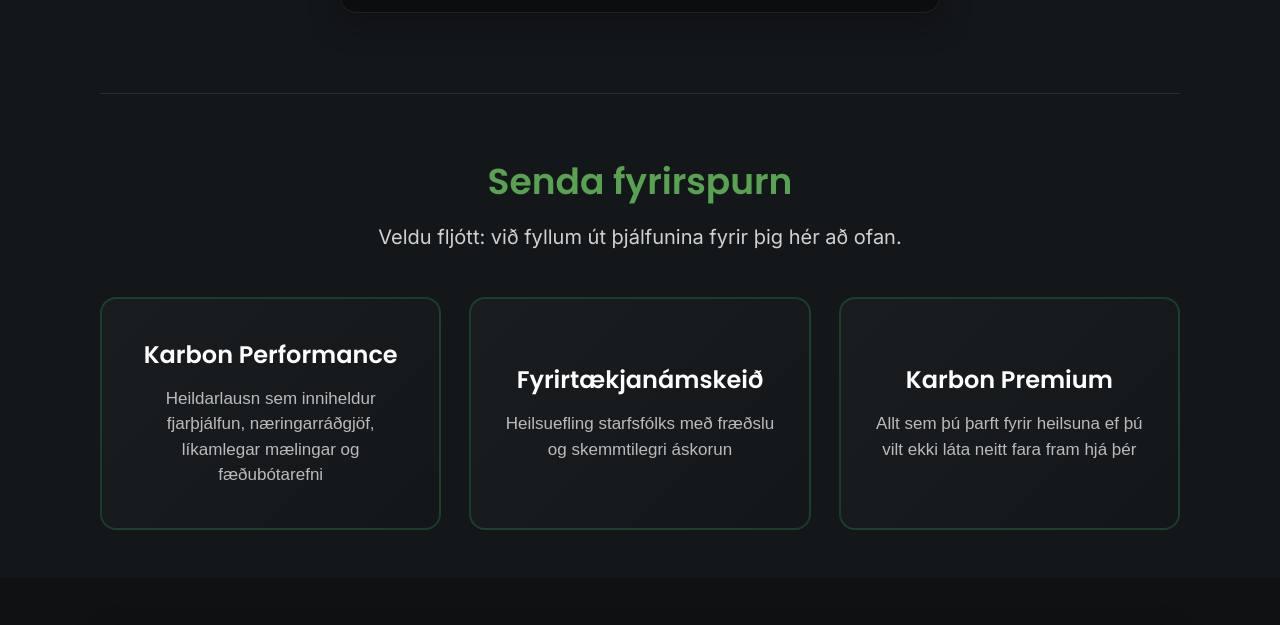
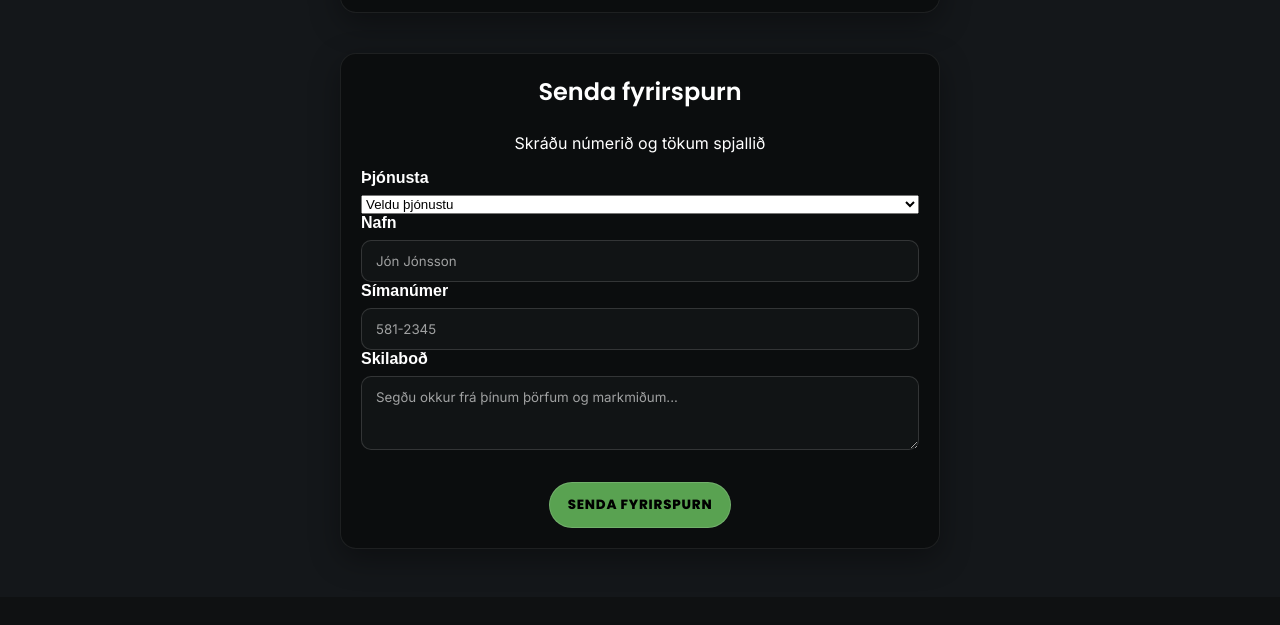
Before and after one commit to stebbidabba/karbon, a plain HTML site: page index.html in a window 1280 px wide. Shown: the part 8859-9484 px from the top of the page. Drawn offline with Linux system fonts and the light colour scheme.

Commit message:
Add þjónusta dropdown to Senda fyrirspurn form with Karbon Performance, Premium, and Fyrirtækjanámskeið options

```diff
--- a/index.html
+++ b/index.html
@@ -456,10 +456,10 @@
         <h2>Skráning</h2>
         <p class="signup-subtitle">Veldu prógram sem hentar þér</p>
 
-        <!-- Unified Signup Form: choose þjálfun first, then fill details -->
+        <!-- Skráning Form -->
         <div id="form-simple" class="signup-form show">
-          <form class="form-card" aria-label="Einföld skráning" novalidate>
-            <h3 id="simple-form-title">Skráning</h3>
+          <form class="form-card" aria-label="Skráning" novalidate>
+            <h3>Skráning</h3>
             <div class="form-control">
               <label for="program-select">Þjálfun</label>
               <select id="program-select" name="program" required>
@@ -467,9 +467,6 @@
                 <option value="Fjarþjálfun">Fjarþjálfun</option>
                 <option value="Næringarráðgjöf">Næringarráðgjöf</option>
                 <option value="Æfingarprógram">Æfingarprógram</option>
-                <option value="Karbon Performance">Karbon Performance</option>
-                <option value="Karbon Premium">Karbon Premium</option>
-                <option value="Fyrirtækjanámskeið">Fyrirtækjanámskeið</option>
               </select>
             </div>
 
@@ -503,26 +500,42 @@
             </div>
           </form>
         </div>
-        <!-- Inquiry quick-pick section (sets dropdown automatically) -->
-        <div class="inquiry-section">
-          <h3>Senda fyrirspurn</h3>
-          <p>Veldu fljótt: við fyllum út þjálfunina fyrir þig hér að ofan.</p>
-          <div class="inquiry-buttons">
-            <button class="inquiry-option" data-program="Karbon Performance">
-              <h3>Karbon Performance</h3>
-              <p>Heildarlausn sem inniheldur fjarþjálfun, næringarráðgjöf, líkamlegar mælingar og fæðubótarefni</p>
-            </button>
 
-            <button class="inquiry-option" data-program="Fyrirtækjanámskeið">
-              <h3>Fyrirtækjanámskeið</h3>
-              <p>Heilsuefling starfsfólks með fræðslu og skemmtilegri áskorun</p>
-            </button>
+        <!-- Senda fyrirspurn Form -->
+        <div id="form-inquiry" class="signup-form show">
+          <form class="form-card" aria-label="Senda fyrirspurn" novalidate>
+            <h3>Senda fyrirspurn</h3>
+            <p class="form-description">Skráðu númerið og tökum spjallið</p>
 
-            <button class="inquiry-option" data-program="Karbon Premium">
-              <h3>Karbon Premium</h3>
-              <p>Allt sem þú þarft fyrir heilsuna ef þú vilt ekki láta neitt fara fram hjá þér</p>
-            </button>
-          </div>
+            <div class="form-control">
+              <label for="program-inquiry">Þjónusta</label>
+              <select id="program-inquiry" name="program" required>
+                <option value="">Veldu þjónustu</option>
+                <option value="Karbon Performance">Karbon Performance</option>
+                <option value="Karbon Premium">Karbon Premium</option>
+                <option value="Fyrirtækjanámskeið">Fyrirtækjanámskeið</option>
+              </select>
+            </div>
+
+            <div class="form-control">
+              <label for="name-inquiry">Nafn</label>
+              <input id="name-inquiry" name="name" type="text" inputmode="text" autocomplete="name" required placeholder="Jón Jónsson" />
+            </div>
+
+            <div class="form-control">
+              <label for="phone-inquiry">Símanúmer</label>
+              <input id="phone-inquiry" name="phone" type="tel" inputmode="tel" autocomplete="tel" required placeholder="581-2345" />
+            </div>
+
+            <div class="form-control">
+              <label for="message-inquiry">Skilaboð</label>
+              <textarea id="message-inquiry" name="message" rows="3" placeholder="Segðu okkur frá þínum þörfum og markmiðum..."></textarea>
+            </div>
+
+            <div class="form-actions">
+              <button type="submit" class="btn btn--primary">Senda fyrirspurn</button>
+            </div>
+          </form>
         </div>
       </div>
     </section>
--- a/main.js
+++ b/main.js
@@ -136,10 +136,15 @@
     });
   }
 
-  // Unified form submit
+  // Skráning form (dropdown + 3 fields)
   const simpleFormWrap = document.getElementById('form-simple');
   const simpleFormEl = simpleFormWrap ? simpleFormWrap.querySelector('form.form-card') : null;
-  handleSubmit(simpleFormEl, { id: 'unified-signup', name: 'Skráning' });
+  handleSubmit(simpleFormEl, { id: 'skraning', name: 'Skráning' });
+
+  // Senda fyrirspurn form (3 fields)
+  const inquiryFormWrap = document.getElementById('form-inquiry');
+  const inquiryFormEl = inquiryFormWrap ? inquiryFormWrap.querySelector('form.form-card') : null;
+  handleSubmit(inquiryFormEl, { id: 'fyrirspurn', name: 'Senda fyrirspurn' });
   // ===== End Zapier webhook integration =====
 
   // ===== FAQ Accordion =====
@@ -177,8 +182,9 @@
   // ===== End FAQ Accordion =====
 });
 
-// Program Selection and Form Switching
+// Legacy form switching (kept for compatibility but forms are now always visible)
 window.addEventListener('DOMContentLoaded', function() {
+  // Forms are now always visible, so this section is mostly unused
   const programOptions = document.querySelectorAll('#skraning .program-option');
   const inquiryOptions = document.querySelectorAll('.inquiry-option');
   const programSelector = document.querySelector('#skraning .program-selector');
@@ -243,23 +249,6 @@
     });
   });
 
-  // Handle inquiry option clicks
-  inquiryOptions.forEach(option => {
-    option.addEventListener('click', function() {
-      const program = this.getAttribute('data-program');
-      const select = document.getElementById('program-select');
-      if (select && program) {
-        select.value = program;
-        select.dispatchEvent(new Event('change'));
-        // Smooth scroll to the form top
-        const formWrap = document.getElementById('form-simple');
-        if (formWrap) {
-          const top = formWrap.getBoundingClientRect().top + window.pageYOffset - 12;
-          window.scrollTo({ top, behavior: 'smooth' });
-        }
-      }
-    });
-  });
 
   // Handle back to selection buttons
   backButtons.forEach(button => {
```
